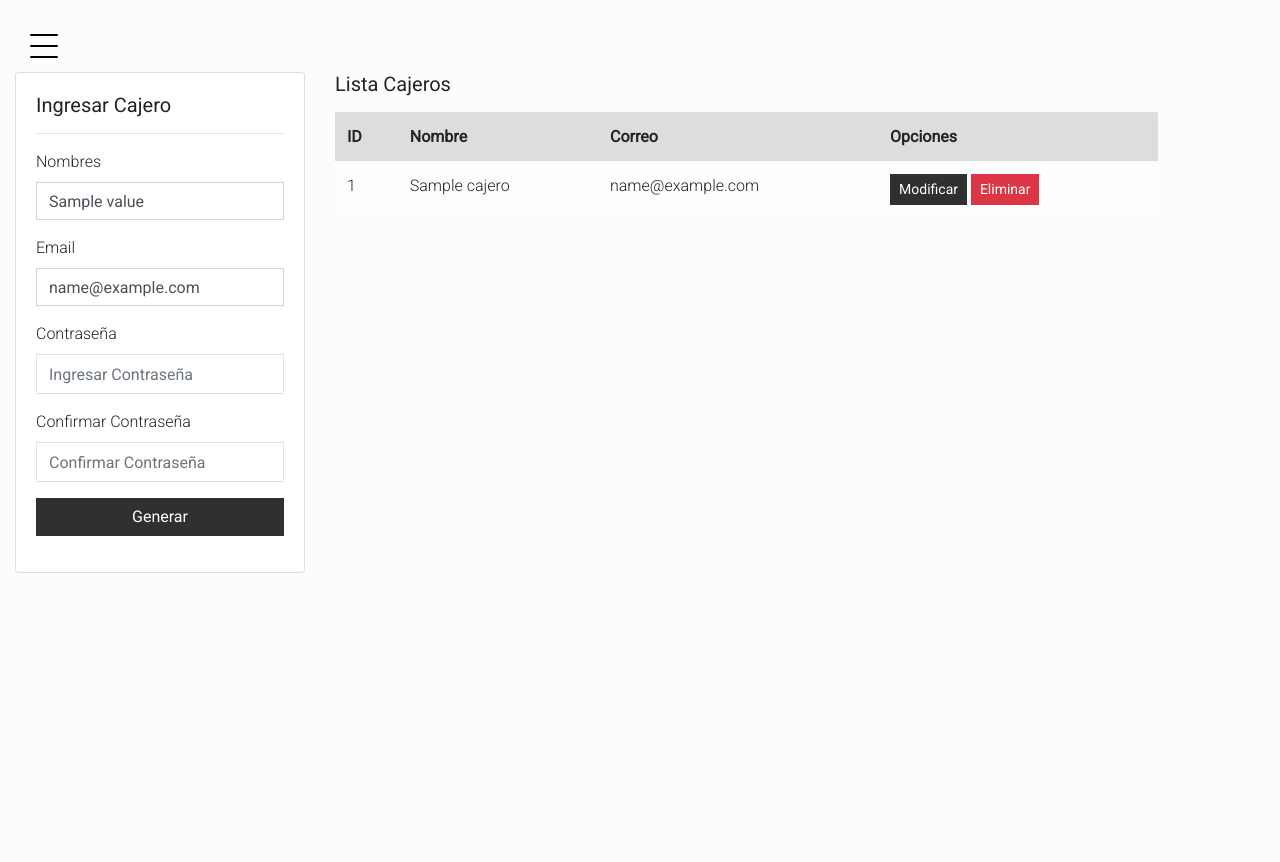
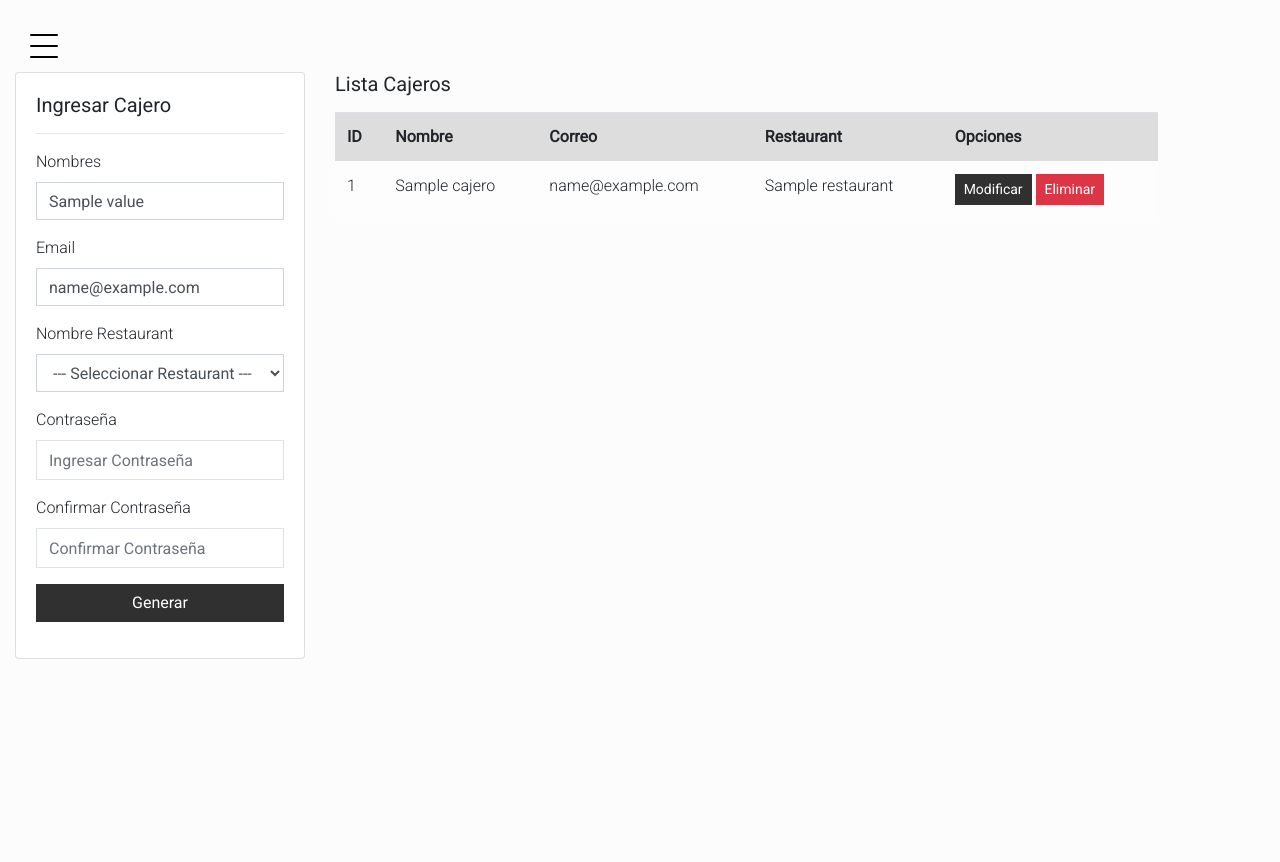
Before and after one commit to oscarlmL/AlimentosSantiago, a Django app: template OrderFood/templates/trabajador/administrador/cuenta/cajero/gestionarCajero.html in a window 1280 px wide. Shown: the top 862 px of the page. Run offline with Django 3.2, Linux system fonts and the light colour scheme; tables that the repository leaves empty hold one stand-in row (values such as "Sample post"); the template is opened without the code that fills it: values that come from a table or form of the project are taken from there, most other values are stand-ins (such as "Sample title", 1, 10 or a date in 2020); some libraries are stand-ins or nearby versions; some web fonts are replaced.

Commit message:
pull de ultimas modificaciones

```diff
--- a/OrderFood/models.py
+++ b/OrderFood/models.py
@@ -41,8 +41,8 @@ class Cajero(models.Model):
     email_cajero = models.CharField(max_length=50)
     contraseña1 = models.CharField(max_length=100)
     contraseña2 = models.CharField(max_length=100)
-    # restaurant_id_restaurante = models.ForeignKey(
-    #     'Restaurant', models.DO_NOTHING, db_column='restaurant_id_restaurante')
+    nombre_rest = models.ForeignKey(
+        'Restaurant', models.CASCADE, db_column='restaurant_id_restaurante' ,default=1)
 
     def __str__(self):
             return self.nom_cajero
--- a/OrderFood/templates/trabajador/administrador/cuenta/cajero/gestionarCajero.html
+++ b/OrderFood/templates/trabajador/administrador/cuenta/cajero/gestionarCajero.html
@@ -60,7 +60,15 @@
                             <input type="text" class="form-control" name="email_cajero" placeholder="Email Cajero" id=""
                                 value="{{values.email_cajero}}" placeholder="ejemplo: cajero@dominio.com">
                         </div>
-
+                        <div class="form-group">
+                            <label for="">Nombre Restaurant</label>
+                            <select name="nombre_rest" id="" class="form-control">
+                                <option value="" selected>--- Seleccionar Restaurant ---</option>
+                                {% for nombre_rest in nombre_rest %}
+                                <option value="{{restaurant_id_restaurante.nombre_rest}}">{{restaurant_id_restaurante.nombre_rest}}</option>
+                                {% endfor %}
+                            </select>
+                        </div>
                         <Label>Contraseña</Label>
                         <div class="input-group mb-3 border border">
 
@@ -85,6 +93,7 @@
                         </div>
 
 
+
                         <div class="form-group">
                             <input type="submit" class="btn btn-dark btn-round btn-block" value="Generar">
                         </div>
@@ -102,7 +111,9 @@
                         <th>ID</th>
                         <th>Nombre</th>
                         <th>Correo</th>
+                        <th>Restaurant</th>
                         <th>Opciones</th>
+
 
                     </tr>
 
@@ -111,6 +122,8 @@
                         <td>{{cuentasCajero.id_cajero}}</td>
                         <td>{{cuentasCajero.nom_cajero}}</td>
                         <td>{{cuentasCajero.email_cajero}}</td>
+                        <td>{{cuentasCajero.nombre_rest}}</td>
+
                         <td>
                             <a href="{% url 'editar-cuenta-cajero' %}?id_cajero={{cuentasCajero.id_cajero}}"
                                 class="btn btn-dark btn-sm">Modificar</a>
--- a/OrderFood/templates/trabajador/cajero/pedidosPendientes.html
+++ b/OrderFood/templates/trabajador/cajero/pedidosPendientes.html
@@ -21,6 +21,7 @@
                 <table class="table table-hover table-responsive-xl">
                     <tr class="table-active">
                         <th>ID Pedido</th>
+                        <th>restaurant</th>
                         <th>Estado</th>
                         <th>Nombre Cliente</th>
                         <th>Fecha Pedido</th>
@@ -33,6 +34,7 @@
                     {% for n in pedidos_pendientes %}
                     <tr class="table-light">
                         <td>{{ n.id_pedido | title }}</td>
+                        <td>{{ n.restaurant_id_restaurante | title }}</td>
                         <td>{{ n.estado | title }}</td>
                         <td>{{ n.cliente_id | title }}</td>
                         <td>{{ n.fecha_pedido | title }}</td>
--- a/OrderFood/views/moduloAdministrador.py
+++ b/OrderFood/views/moduloAdministrador.py
@@ -669,6 +669,7 @@ def generar_cuenta_cajero(request):
         postData = request.POST
         nom_cajero = postData.get('nom_cajero')
         email_cajero = postData.get('email_cajero')
+        restorant = postData.get('restorant')
         contraseña1 = postData.get('contraseña1')
         contraseña2 = postData.get('contraseña2')
 
@@ -676,12 +677,14 @@ def generar_cuenta_cajero(request):
         value = {
             'nom_cajero': nom_cajero,
             'email_cajero': email_cajero,
+            'restorant':restorant,
             'contraseña1': contraseña1,
             'contraseña2':contraseña2
             }
         error_message = None
         cajero = Cajero(nom_cajero=nom_cajero,
                                 email_cajero=email_cajero,
+                                restorant=restorant,
                                 contraseña1=contraseña1,
                                 contraseña2=contraseña2
         )
```
Also changed, not shown: OrderFood/migrations/0002_auto_20211130_1110.py (added).
